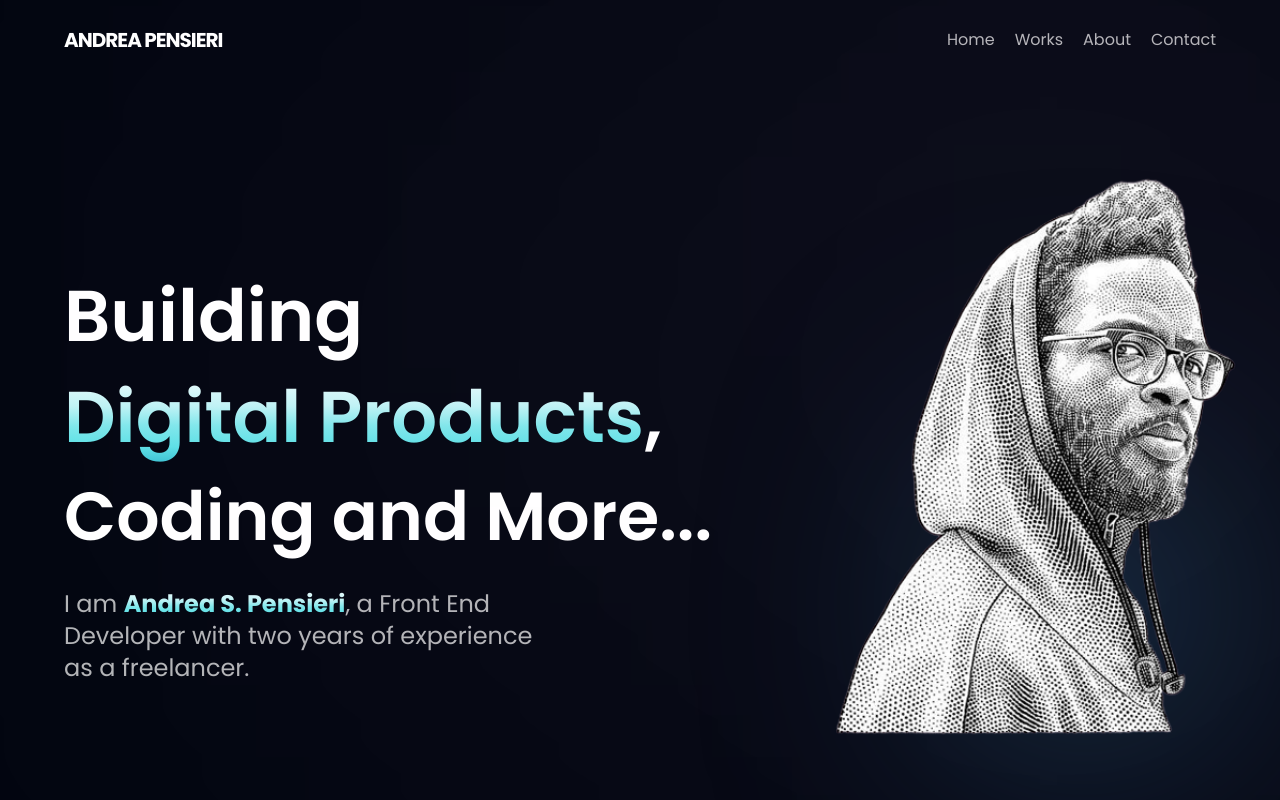
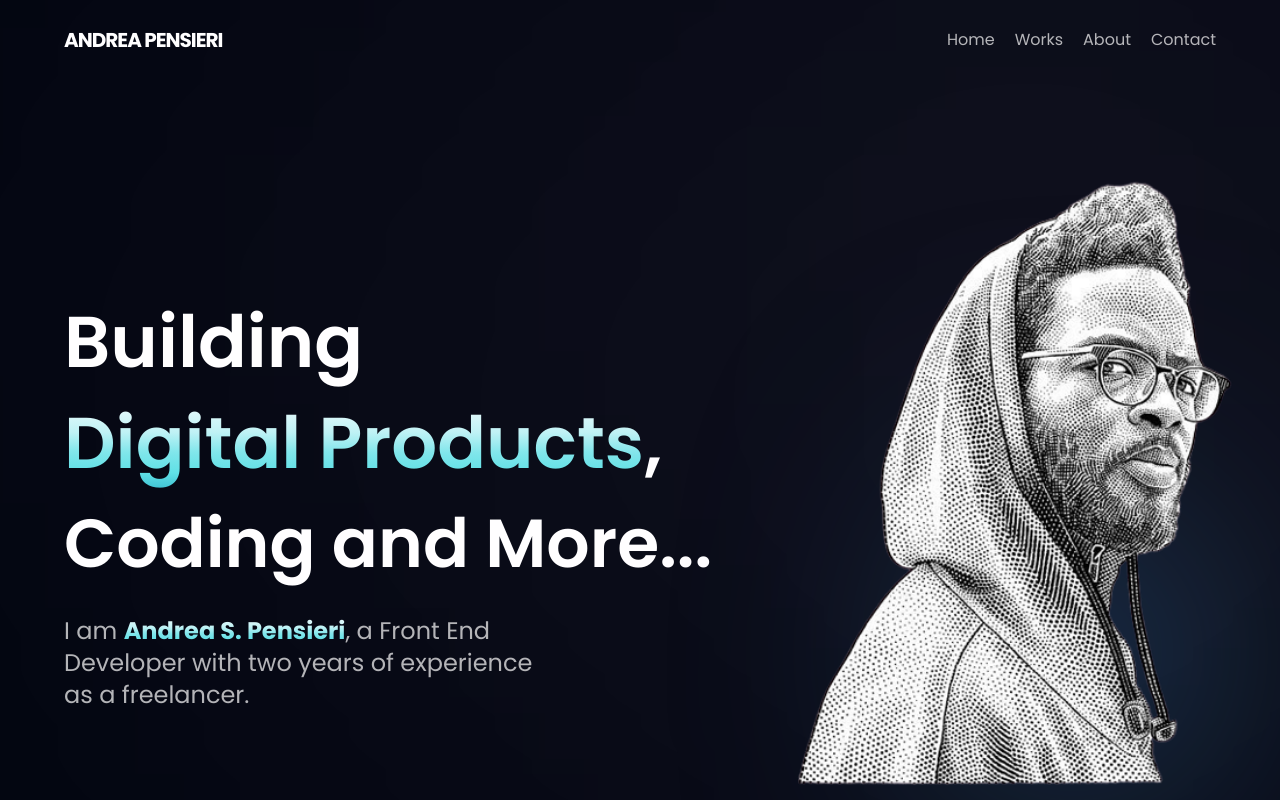
Before and after one commit to andreasiano/Portfolio_UI-UX, a React (Create React App) app: page / in a window 1280 px wide. Shown: the top 800 px of the page. Built offline with nearby package versions, Linux system fonts and the light colour scheme.

Commit message:
Fixing Image again

```diff
--- a/src/components/Hero.jsx
+++ b/src/components/Hero.jsx
@@ -7,7 +7,7 @@ const Hero = () => {
   return (
     <section
       id="home"
-      className={`flex md:flex-row gap-10 flex-col ${styles.paddingY}`}
+      className={`flex md:flex-row xxs:gap-0 gap-10 flex-col ${styles.paddingY}`}
     >
       <div
         className={`flex-2 ${styles.flexStart} flex-col xl:px-0 sm:px-16 px-6`}
@@ -32,7 +32,7 @@ const Hero = () => {
         <img
           src={portrait}
           alt="billing"
-          className="w-[100%] h-[100%] relative z-[5]"
+          className="w-[100%] h-[100%] xxs:mb-30 relative z-[5]"
         />
         <div className="absolute z-[0] w-[40%] h-[35%] top-0 pink__gradient" />
         <div className="absolute z-[1] w-[80%] h-[80%] rounded-full white__gradient bottom-40" />
```
